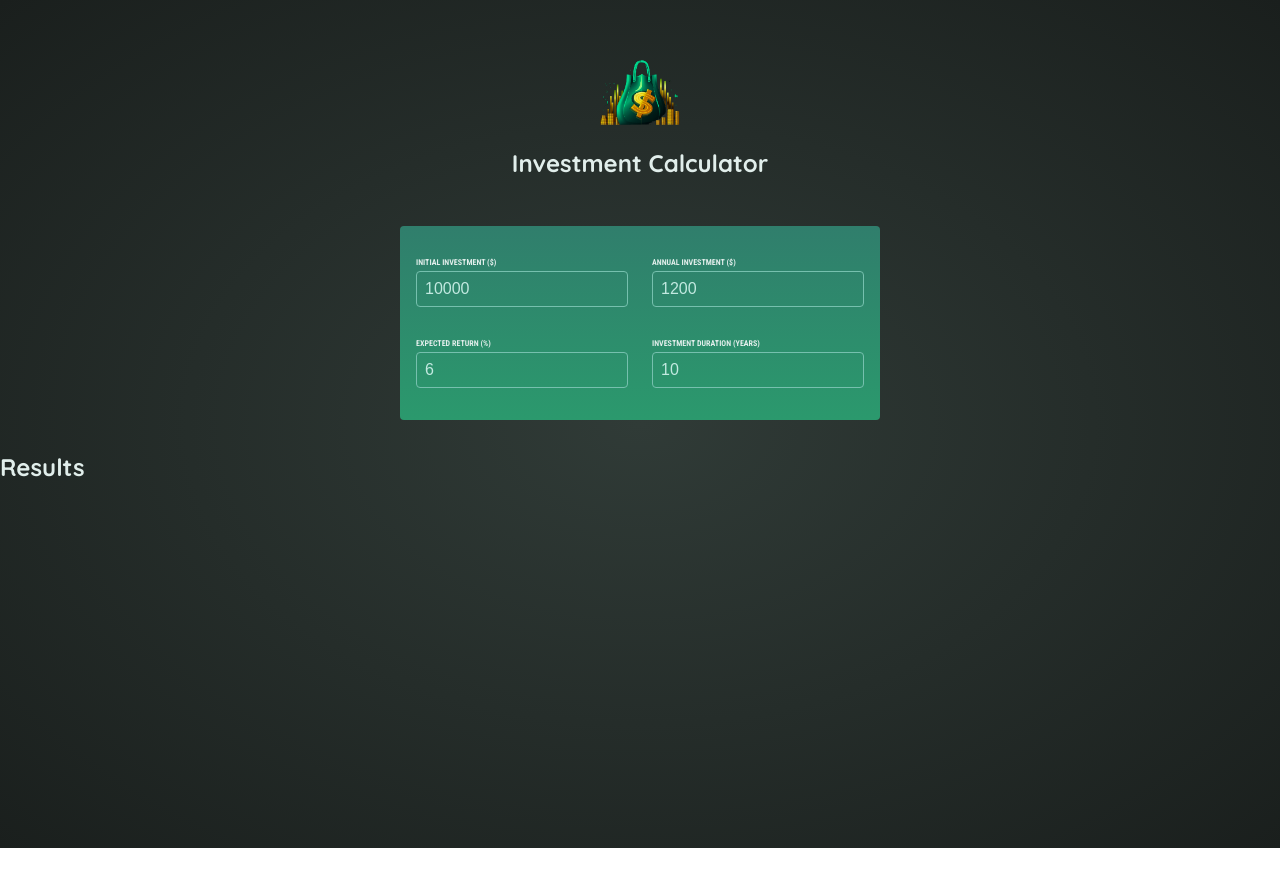
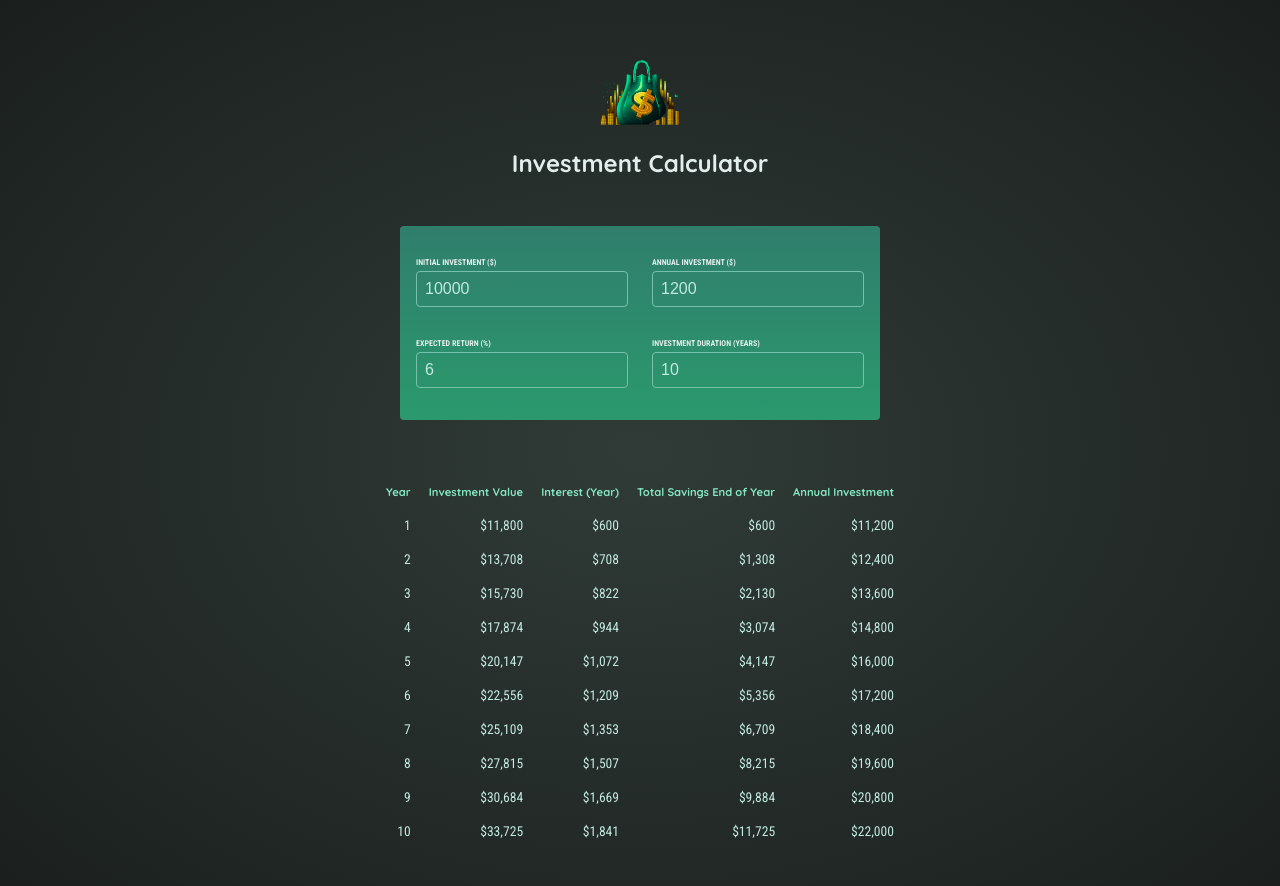
Before and after one commit to krzysztofrz/investment-calculator---React, a React (Vite) app: page / in a window 1280 px wide. Shown: the top 886 px of the page. Before the commit the page ends 848 px from the top, so only its background shows below. Built offline with nearby package versions, Linux system fonts and the light colour scheme.

Commit message:
displaying results in a table

```diff
--- a/src/components/Results.jsx
+++ b/src/components/Results.jsx
@@ -1,12 +1,42 @@
-import { calculateInvestmentResults } from "../util/investment.js";
+import { calculateInvestmentResults, formatter } from "../util/investment.js";
 
 export default function Results({ input }) {
 	console.log(input);
 	const resultsData = calculateInvestmentResults(input);
 	console.log(resultsData);
+	const initialInvestment =
+		resultsData[0].valueEndOfYear -
+		resultsData[0].interest -
+		resultsData[0].annualInvestment;
 	return (
-		<section id="results">
-			<h2>Results</h2>
-		</section>
+		<table id="result">
+			<thead>
+				<tr>
+					<th>Year</th>
+					<th>Investment Value</th>
+					<th>Interest (Year)</th>
+					<th>Total Savings End of Year</th>
+					<th>Annual Investment</th>
+				</tr>
+			</thead>
+			<tbody>
+				{resultsData.map((yearData) => {
+					const totalInterest =
+						yearData.valueEndOfYear -
+						yearData.annualInvestment * yearData.year -
+						initialInvestment;
+					const totalAnnualInvestment = yearData.valueEndOfYear - totalInterest;
+					return (
+						<tr key={yearData.year}>
+							<td>{yearData.year}</td>
+							<td>{formatter.format(yearData.valueEndOfYear)}</td>
+							<td>{formatter.format(yearData.interest)}</td>
+							<td>{formatter.format(totalInterest)}</td>
+							<td>{formatter.format(totalAnnualInvestment)}</td>
+						</tr>
+					);
+				})}
+			</tbody>
+		</table>
 	);
 }
```
